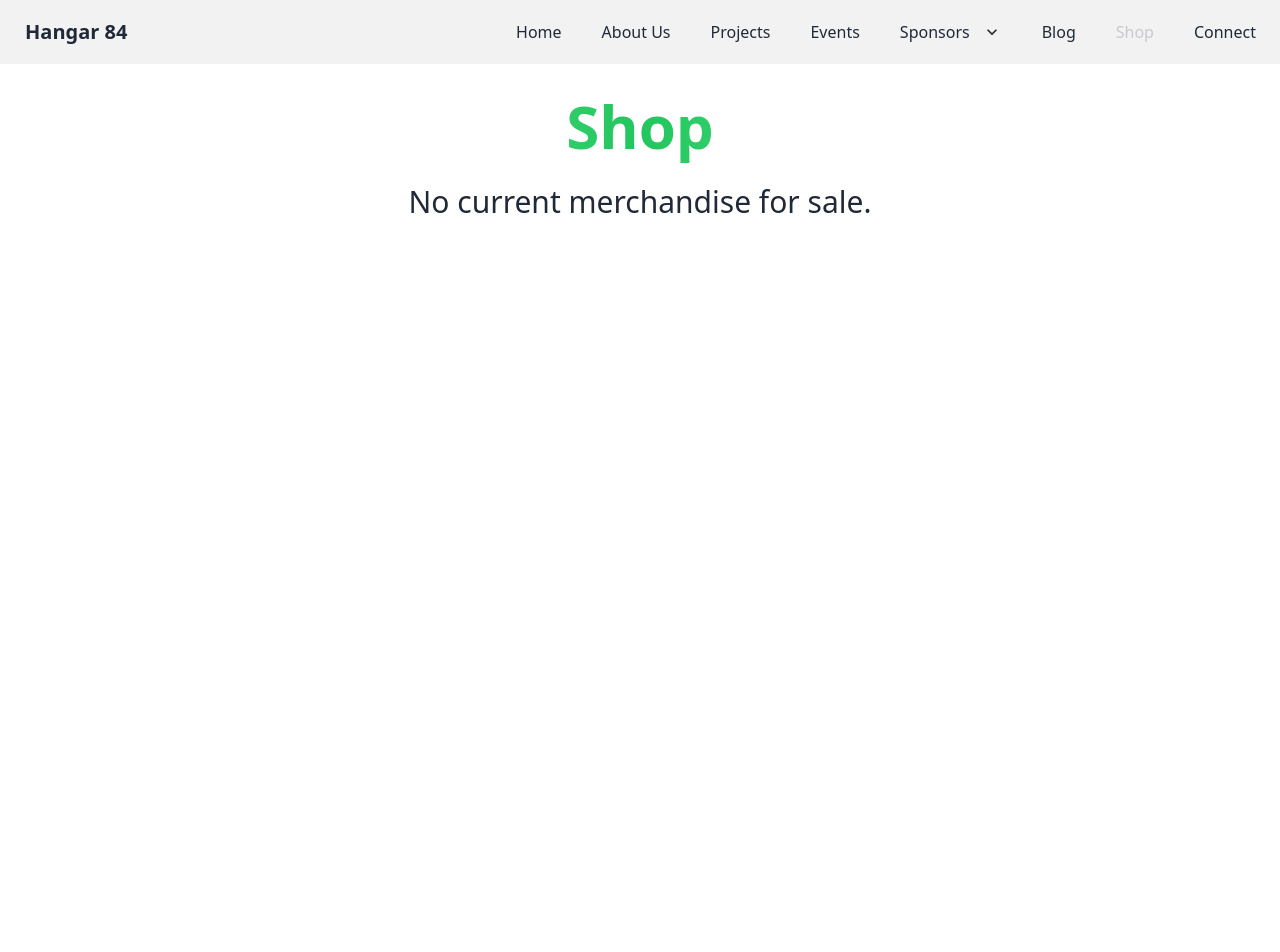
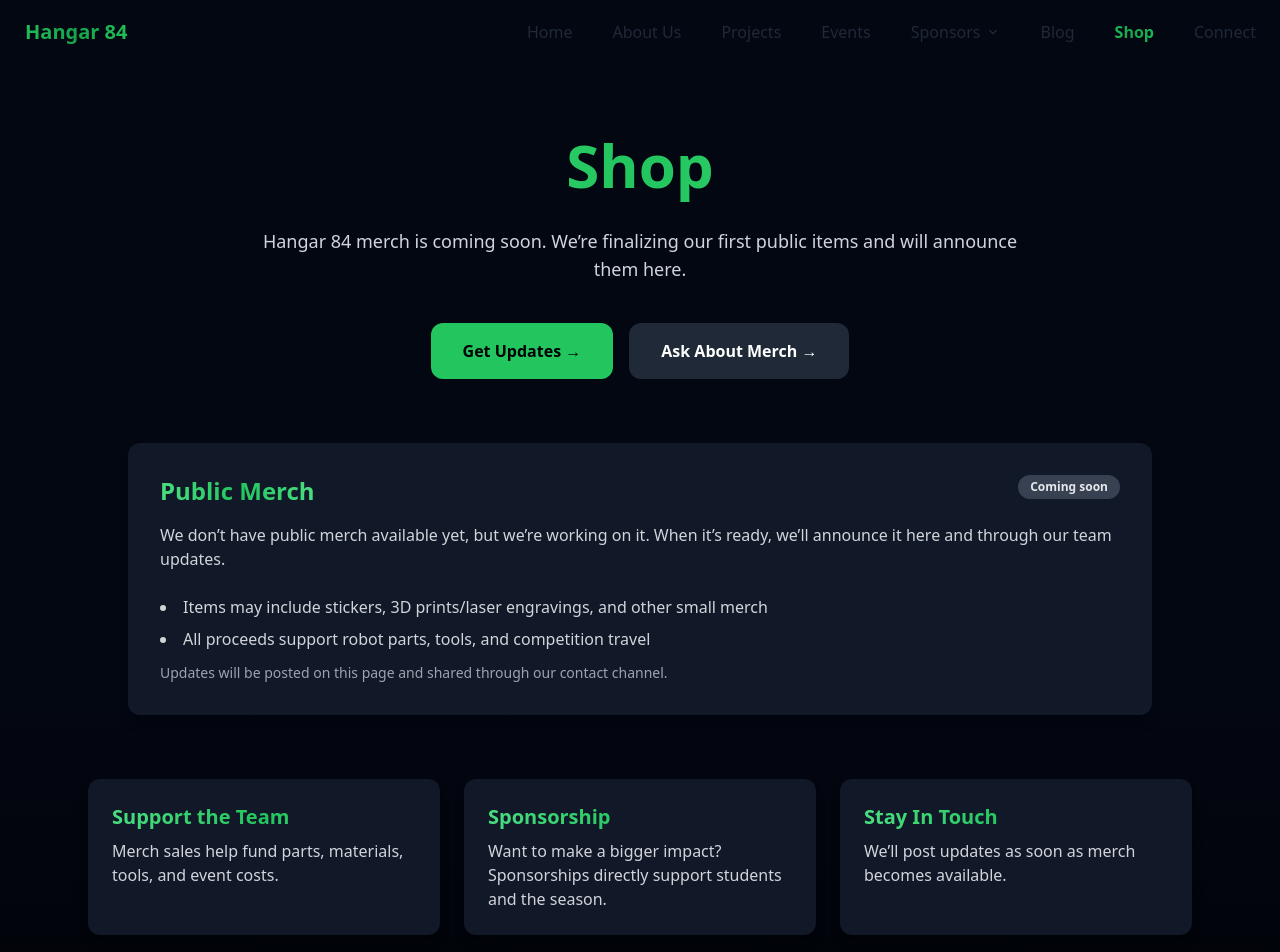
Before and after one commit to ZavionCyboron/hangar84.org, a SvelteKit app: page /shop in a window 1280 px wide. Shown: the top 952 px of the page. Before the commit the page ends 800 px from the top, so only its background shows below. Built offline with nearby package versions, Linux system fonts and the light colour scheme.

Commit message:
feat: add links to sponsorhsip and our contact page and a coming soon for future merch

```diff
--- a/src/Navbar.svelte
+++ b/src/Navbar.svelte
@@ -1,57 +1,36 @@
-<script>
-    export let currentPath = "";
+<script lang="ts">
+    import { page } from '$app/stores';
+
+    const normalize = (p: string) => (p === '/' ? '/' : p.replace(/\/$/, ''));
+
+    $: currentPath = normalize($page.url.pathname);
 
     const directory = [
-        {
-            name: "Home",
-            link: "/",
-        },
-        {
-            name: "About Us",
-            link: "/about"
-        },
-        {
-            name: "Projects",
-            link: "/projects"
-        },
-        {
-            name: "Events",
-            link: "/events"
-        },
+        { name: "Home", link: "/" },
+        { name: "About Us", link: "/about" },
+        { name: "Projects", link: "/projects" },
+        { name: "Events", link: "/events" },
         {
             name: "Sponsors",
             link: null,
             sub: [
-                {
-                    name: "Potential Sponsors",
-                    link: "/potential-sponsors"
-                },
-                {
-                    name: "Current Sponsors",
-                    link: "/current-sponsors"
-                },
-                {
-                    name: "Why Sponsor Us",
-                    link: "/why-sponsor-us"
-                }
+                { name: "Why Sponsor Us", link: "/why-sponsor-us" },
+                { name: "Potential Sponsors", link: "/potential-sponsors" },
+                { name: "Current Sponsors", link: "/current-sponsors" }
             ]
         },
-        {
-            name: "Blog",
-            link: "/blog"
-        },
-        {
-            name: "Shop",
-            link: "/shop"
-        },
-        {
-            name: "Connect",
-            link: "/connect"
-        }
+        { name: "Blog", link: "/blog" },
+        { name: "Shop", link: "/shop" },
+        { name: "Connect", link: "/connect" }
     ];
+
+    // always current, updates automatically on navigation
+
+    const sponsorLinks = directory.find(d => d.name === "Sponsors")?.sub?.map(s => s.link) ?? [];
+    $: sponsorsActive = sponsorLinks.includes(currentPath);
 </script>
 
-<div class="navbar bg-base-200">
+<div class="navbar bg-gray-950">
     <div class="dropdown lg:hidden">
         <button tabindex="-1" class="btn btn-ghost no-animation">
             <svg xmlns="http://www.w3.org/2000/svg" class="h-5 w-5" fill="none" viewBox="0 0 24 24" stroke="currentColor"><path stroke-linecap="round" stroke-linejoin="round" stroke-width="2" d="M4 6h16M4 12h8m-8 6h16" /></svg>
@@ -59,16 +38,46 @@
         <ul tabindex="-1" class="menu menu-compact dropdown-content mt-3 p-2 shadow bg-base-300 rounded-box w-52">
             {#each directory as dir}
                 {#if dir.sub == null && dir.link != null}
-                    <li class="{currentPath === dir.link ? 'disabled bg-primary-500' : ''}"><a href="{dir.link}">{dir.name}</a></li>
+                    <li>
+                        <a
+                                href={dir.link}
+                                class="nav-link {currentPath === normalize(dir.link) ? 'nav-active' : ''}"
+                        >
+                            {dir.name}
+                        </a>
+                    </li>
                 {:else if dir.sub != null}
-                    <li >
-                        <span class="justify-between">
-                            {dir.name}
-                            <svg class="fill-current" xmlns="http://www.w3.org/2000/svg" width="20" height="20" viewBox="0 0 24 24"><path d="M7.41,8.58L12,13.17L16.59,8.58L18,10L12,16L6,10L7.41,8.58Z"/></svg>
+                    <li class="dropdown dropdown-hover">
+                        <a
+                                href="/why-sponsor-us"
+                                class="nav-link flex items-center gap-1"
+                                tabindex="0"
+                        >
+                        <span class="{sponsorsActive ? 'navbar-gradient' : ''}">
+                          Sponsors
                         </span>
-                        <ul class="p-2 bg-base-300">
+
+                            <svg
+                                    class="dropdown-arrow h-4 w-4 transition-transform duration-200
+                                                {sponsorsActive ? 'rotate-180' : ''}"
+                                    viewBox="0 0 24 24"
+                                    fill="currentColor"
+                                    aria-hidden="true"
+                            >
+                                <path d="M7.41 8.58 12 13.17l4.59-4.59L18 10l-6 6-6-6z"/>
+                            </svg>
+                        </a>
+
+                        <ul class="dropdown-content menu p-2 shadow bg-base-300 rounded-box w-56">
                             {#each dir.sub as sub}
-                                <li class="{currentPath === sub.link ? 'disabled bg-primary-500' : ''}"><a href="{sub.link}">{sub.name}</a></li>
+                                <li>
+                                    <a
+                                            href={sub.link}
+                                            class="nav-link {currentPath === normalize(sub.link) ? 'nav-active' : ''}"
+                                    >
+                                        {sub.name}
+                                    </a>
+                                </li>
                             {/each}
                         </ul>
                     </li>
@@ -78,22 +87,52 @@
     </div>
 
     <div class="flex-1">
-        <a href="/" class="btn btn-ghost normal-case text-xl no-animation">Hangar 84</a>
+        <a href="/" class="btn btn-ghost normal-case text-xl no-animation navbar-gradient">Hangar 84</a>
     </div>
 
     <ul class="menu menu-horizontal gap-x-2 hidden lg:flex flex-none">
         {#each directory as dir}
             {#if dir.sub == null && dir.link != null}
-                <li class="{currentPath === dir.link ? 'disabled bg-primary-500' : ''}"><a href="{dir.link}">{dir.name}</a></li>
+                <li>
+                    <a
+                            href={dir.link}
+                            class="nav-link {currentPath === normalize(dir.link) ? 'nav-active' : ''}"
+                    >
+                        {dir.name}
+                    </a>
+                </li>
             {:else if dir.sub != null}
-                <li>
-                    <span class="justify-between">
-                        {dir.name}
-                        <svg class="fill-current" xmlns="http://www.w3.org/2000/svg" width="20" height="20" viewBox="0 0 24 24"><path d="M7.41,8.58L12,13.17L16.59,8.58L18,10L12,16L6,10L7.41,8.58Z"/></svg>
-                    </span>
-                    <ul class="p-2 bg-base-300">
+                <li class="dropdown dropdown-hover">
+                    <a
+                            href="/why-sponsor-us"
+                            class="nav-link flex items-center gap-1"
+                            tabindex="0"
+                    >
+                        <span class="{sponsorsActive ? 'navbar-gradient' : ''}">
+                          Sponsors
+                        </span>
+
+                        <svg
+                                class="dropdown-arrow h-4 w-4 transition-transform duration-200
+                                        {sponsorsActive ? 'rotate-180' : ''}"
+                                viewBox="0 0 24 24"
+                                fill="currentColor"
+                                aria-hidden="true"
+                        >
+                            <path d="M7.41 8.58 12 13.17l4.59-4.59L18 10l-6 6-6-6z"/>
+                        </svg>
+                    </a>
+
+                    <ul class="dropdown-content menu p-2 shadow bg-base-300 rounded-box w-56">
                         {#each dir.sub as sub}
-                            <li class="{currentPath === sub.link ? 'disabled bg-primary-500' : ''}"><a href="{sub.link}">{sub.name}</a></li>
+                            <li>
+                                <a
+                                        href={sub.link}
+                                        class="nav-link {currentPath === normalize(sub.link) ? 'nav-active' : ''}"
+                                >
+                                    {sub.name}
+                                </a>
+                            </li>
                         {/each}
                     </ul>
                 </li>
--- a/src/app.css
+++ b/src/app.css
@@ -1,4 +1,41 @@
 @tailwind base;
 @tailwind components;
 @tailwind utilities;
-@tailwind typography;
+
+html, body {
+    height: 100%;
+    .background-color{
+        @apply min-h-screen bg-gradient-to-b from-gray-950 via-gray-950 to-black text-white
+    }
+
+}
+
+@layer components {
+    .heading-gradient {
+        @apply bg-gradient-to-r from-green-400 via-green-500 to-green-400
+        text-transparent bg-clip-text font-bold;
+    }
+    .navbar-gradient {
+        @apply bg-gradient-to-r from-green-500 via-green-600 to-green-500
+        text-transparent bg-clip-text font-bold;
+    }
+
+    .nav-active {
+        @apply navbar-gradient;
+    }
+
+    /* Arrow rotates when the dropdown is open */
+    .dropdown .dropdown-arrow {
+        transition: transform 180ms ease;
+    }
+
+    /* desktop: hover opens dropdown */
+    .dropdown-hover:hover .dropdown-arrow {
+        transform: rotate(180deg);
+    }
+
+    /* keyboard: focus opens dropdown */
+    .dropdown:focus-within .dropdown-arrow {
+        transform: rotate(180deg);
+    }
+}
--- a/src/routes/shop/+page.svelte
+++ b/src/routes/shop/+page.svelte
@@ -6,15 +6,110 @@
     <meta content="#32cd32" data-react-helmet="true" name="theme-color"/>
 </svelte:head>
 
-<div class="flex flex-col items-center mt-8 mb-16">
-    <div class="shrink text-center flex flex-col space-y-4">
-        <h1 class="pb-3 text-6xl font-bold bg-gradient-to-r from-green-400 via-green-500 to-green-400 inline-block text-transparent bg-clip-text">
-            Shop
-        </h1>
-        <!-- TODO: if we have merchandise place our merchandise and pricing below. Include an image of the merchandise -->
-        <div class="pb-3 text-3xl">
-            <h1 class="pb-3 text-3xl">No current merchandise for sale.</h1>
-            <!--delete comment once we have merchandise <a href="https://docs.google.com/forms/d/1q88pjXzL34pmocLFPsKd-tj2eJ99LU8z-cfvkXXPAE8"><u style="text-decoration-color: blue;">Link to Shop</u></a>-->
-        </div>
+<main class="background-color text-white">
+    <div class="mx-auto max-w-6xl px-6 py-16 text-center">
+        <!-- Hero -->
+        <section class="max-w-4xl mx-auto">
+            <h1 class="block text-6xl leading-tight heading-gradient">Shop</h1>
+
+            <p class="mt-6 text-lg text-gray-300 max-w-3xl mx-auto">
+                Hangar 84 merch is coming soon. We’re finalizing our first public items and will announce them here.
+            </p>
+
+            <div class="mt-10 flex flex-wrap justify-center gap-4">
+                <a
+                        href="/connect"
+                        class="inline-block px-8 py-4 rounded-xl bg-green-500 text-black font-semibold hover:bg-green-400 transition"
+                >
+                    Get Updates →
+                </a>
+
+                <a
+                        href="mailto:hangar84robotics@gmail.com?subject=Hangar%2084%20Merch%20Inquiry"
+                        class="inline-block px-8 py-4 rounded-xl bg-gray-800 text-white font-semibold hover:bg-gray-700 transition"
+                >
+                    Ask About Merch →
+                </a>
+            </div>
+        </section>
+
+        <!-- Coming soon card -->
+        <section class="mt-16 max-w-5xl mx-auto text-left">
+            <div class="rounded-xl bg-gray-900 p-8 shadow-lg">
+                <div class="flex items-start justify-between gap-4">
+                    <h2 class="text-2xl font-semibold heading-gradient">Public Merch</h2>
+                    <span class="text-xs font-semibold px-3 py-1 rounded-full bg-gray-700 text-gray-200">
+            Coming soon
+          </span>
+                </div>
+
+                <p class="mt-4 text-gray-300">
+                    We don’t have public merch available yet, but we’re working on it. When it’s ready, we’ll announce it here
+                    and through our team updates.
+                </p>
+
+                <ul class="mt-6 space-y-2 text-gray-300 list-disc list-inside">
+                    <li>Items may include stickers, 3D prints/laser engravings, and other small merch</li>
+                    <li>All proceeds support robot parts, tools, and competition travel</li>
+
+                </ul>
+
+                <p class="mt-3 text-sm text-gray-400">
+                    Updates will be posted on this page and shared through our contact channel.
+                </p>
+            </div>
+        </section>
+
+        <!-- Ways to support -->
+        <section class="mt-16">
+            <div class="grid grid-cols-1 md:grid-cols-3 gap-6 text-left">
+                <div class="rounded-xl bg-gray-900 p-6 shadow-lg">
+                    <h3 class="text-xl font-semibold heading-gradient">Support the Team</h3>
+                    <p class="mt-2 text-gray-300">
+                        Merch sales help fund parts, materials, tools, and event costs.
+                    </p>
+                </div>
+
+                <div class="rounded-xl bg-gray-900 p-6 shadow-lg">
+                    <h3 class="text-xl font-semibold heading-gradient">Sponsorship</h3>
+                    <p class="mt-2 text-gray-300">
+                        Want to make a bigger impact? Sponsorships directly support students and the season.
+                    </p>
+                </div>
+
+                <div class="rounded-xl bg-gray-900 p-6 shadow-lg">
+                    <h3 class="text-xl font-semibold heading-gradient">Stay In Touch</h3>
+                    <p class="mt-2 text-gray-300">
+                        We’ll post updates as soon as merch becomes available.
+                    </p>
+                </div>
+            </div>
+        </section>
+
+        <!-- CTA -->
+        <section class="mt-16 text-center">
+            <div class="max-w-5xl mx-auto rounded-xl bg-gray-900 p-10 shadow-lg">
+                <h2 class="text-3xl font-bold heading-gradient">Want first access?</h2>
+                <p class="mt-4 text-gray-300">
+                    Reach out and we’ll let you know when the first merch drop is ready.
+                </p>
+
+                <div class="mt-8 flex flex-wrap justify-center gap-4">
+                    <a
+                            href="/connect"
+                            class="inline-block px-8 py-4 rounded-xl bg-green-500 text-black font-semibold hover:bg-green-400 transition"
+                    >
+                        Connect →
+                    </a>
+
+                    <a
+                            href="/why-sponsor-us"
+                            class="inline-block px-8 py-4 rounded-xl bg-gray-800 text-white font-semibold hover:bg-gray-700 transition"
+                    >
+                        Sponsorship →
+                    </a>
+                </div>
+            </div>
+        </section>
     </div>
-</div>
+</main>
```
